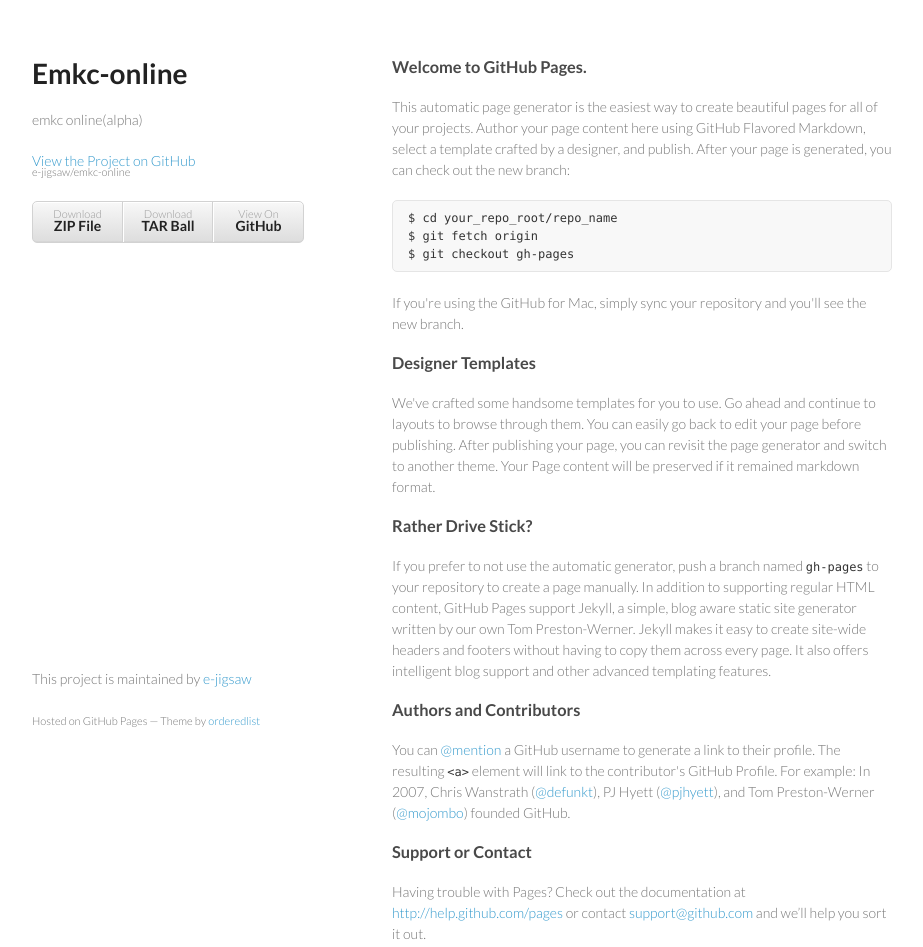
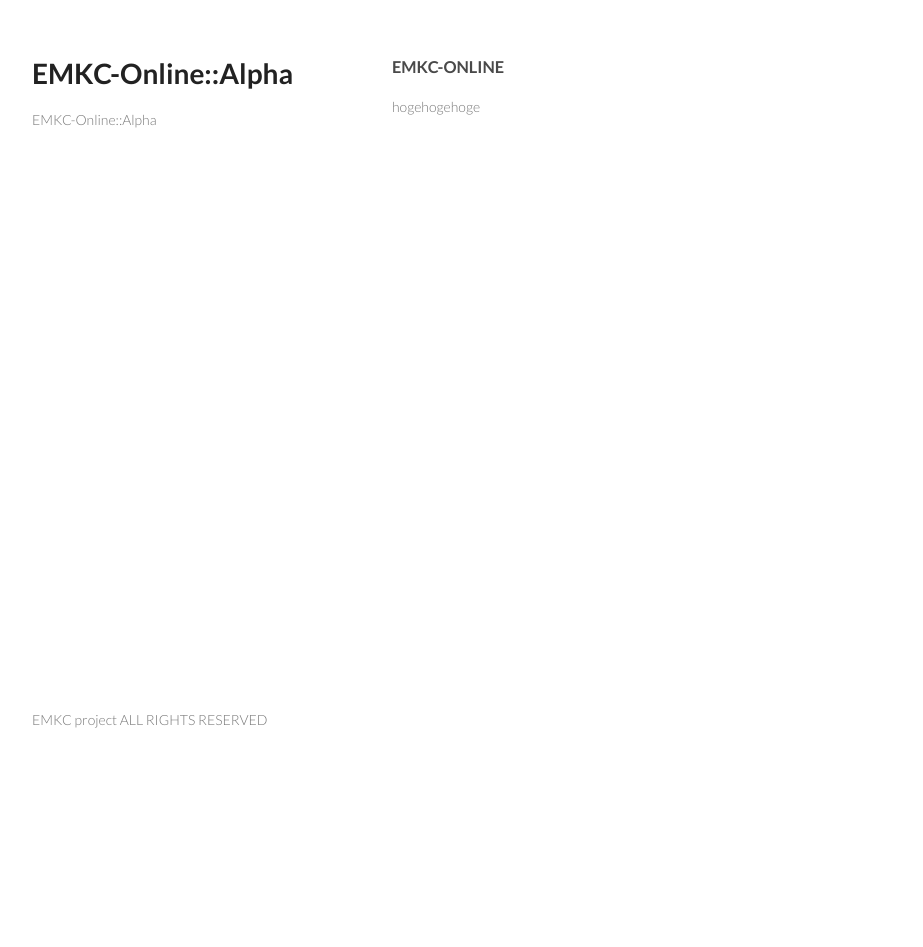
Before and after one commit to e-jigsaw/emkc-online, a plain HTML site: page index.html in a window 1280 px wide. Shown: the whole page, without its empty margins (178-1101 px from the left). After the commit the page ends 800 px from the top, so only its background shows below. Drawn offline with Linux system fonts and the light colour scheme.

Commit message:
push test

```diff
--- a/index.html
+++ b/index.html
@@ -1,66 +1 @@
-<!doctype html>
-<html>
-  <head>
-    <meta charset="utf-8">
-    <meta http-equiv="X-UA-Compatible" content="chrome=1">
-    <title>Emkc-online by e-jigsaw</title>
-
-    <link rel="stylesheet" href="stylesheets/styles.css">
-    <link rel="stylesheet" href="stylesheets/pygment_trac.css">
-    <meta name="viewport" content="width=device-width, initial-scale=1, user-scalable=no">
-    <!--[if lt IE 9]>
-    <script src="//html5shiv.googlecode.com/svn/trunk/html5.js"></script>
-    <![endif]-->
-  </head>
-  <body>
-    <div class="wrapper">
-      <header>
-        <h1>Emkc-online</h1>
-        <p>emkc online(alpha)</p>
-
-        <p class="view"><a href="https://github.com/e-jigsaw/emkc-online">View the Project on GitHub <small>e-jigsaw/emkc-online</small></a></p>
-
-
-        <ul>
-          <li><a href="https://github.com/e-jigsaw/emkc-online/zipball/master">Download <strong>ZIP File</strong></a></li>
-          <li><a href="https://github.com/e-jigsaw/emkc-online/tarball/master">Download <strong>TAR Ball</strong></a></li>
-          <li><a href="https://github.com/e-jigsaw/emkc-online">View On <strong>GitHub</strong></a></li>
-        </ul>
-      </header>
-      <section>
-        <h3>Welcome to GitHub Pages.</h3>
-
-<p>This automatic page generator is the easiest way to create beautiful pages for all of your projects. Author your page content here using GitHub Flavored Markdown, select a template crafted by a designer, and publish. After your page is generated, you can check out the new branch:</p>
-
-<pre><code>$ cd your_repo_root/repo_name
-$ git fetch origin
-$ git checkout gh-pages
-</code></pre>
-
-<p>If you're using the GitHub for Mac, simply sync your repository and you'll see the new branch.</p>
-
-<h3>Designer Templates</h3>
-
-<p>We've crafted some handsome templates for you to use. Go ahead and continue to layouts to browse through them. You can easily go back to edit your page before publishing. After publishing your page, you can revisit the page generator and switch to another theme. Your Page content will be preserved if it remained markdown format.</p>
-
-<h3>Rather Drive Stick?</h3>
-
-<p>If you prefer to not use the automatic generator, push a branch named <code>gh-pages</code> to your repository to create a page manually. In addition to supporting regular HTML content, GitHub Pages support Jekyll, a simple, blog aware static site generator written by our own Tom Preston-Werner. Jekyll makes it easy to create site-wide headers and footers without having to copy them across every page. It also offers intelligent blog support and other advanced templating features.</p>
-
-<h3>Authors and Contributors</h3>
-
-<p>You can <a href="https://github.com/blog/821" class="user-mention">@mention</a> a GitHub username to generate a link to their profile. The resulting <code>&lt;a&gt;</code> element will link to the contributor's GitHub Profile. For example: In 2007, Chris Wanstrath (<a href="https://github.com/defunkt" class="user-mention">@defunkt</a>), PJ Hyett (<a href="https://github.com/pjhyett" class="user-mention">@pjhyett</a>), and Tom Preston-Werner (<a href="https://github.com/mojombo" class="user-mention">@mojombo</a>) founded GitHub.</p>
-
-<h3>Support or Contact</h3>
-
-<p>Having trouble with Pages? Check out the documentation at <a href="http://help.github.com/pages">http://help.github.com/pages</a> or contact <a href="mailto:support@github.com">support@github.com</a> and we’ll help you sort it out.</p>
-      </section>
-      <footer>
-        <p>This project is maintained by <a href="https://github.com/e-jigsaw">e-jigsaw</a></p>
-        <p><small>Hosted on GitHub Pages &mdash; Theme by <a href="https://github.com/orderedlist">orderedlist</a></small></p>
-      </footer>
-    </div>
-    <script src="javascripts/scale.fix.js"></script>
-
-  </body>
-</html>
+<!DOCTYPE html><html><head><meta charset="utf-8"><meta http-equiv="X-UA-Compatible" content="chrome=1"><title>EMKC-Online::Alpha</title><link rel="stylesheet" href="stylesheets/styles.css"><link rel="stylesheet" href="stylesheets/pygment_trac.css"></head><body><div class="wrapper"><header><h1>EMKC-Online::Alpha</h1><p>EMKC-Online::Alpha</p></header><section><h3>EMKC-ONLINE</h3><p>hogehogehoge</p></section><footer><p>EMKC project ALL RIGHTS RESERVED</p></footer></div><script type="text/javascript" src="javascripts/scale.fix.js"></script></body></html>
```
